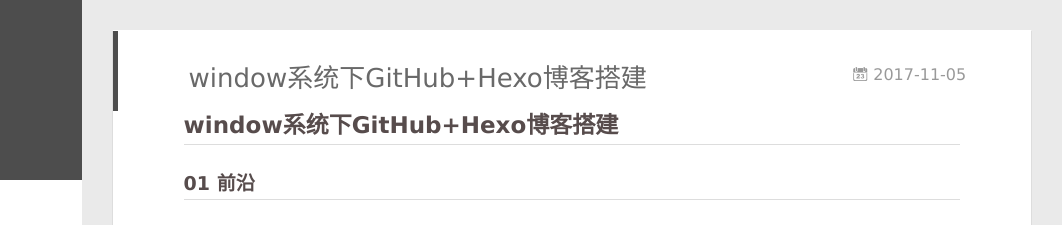
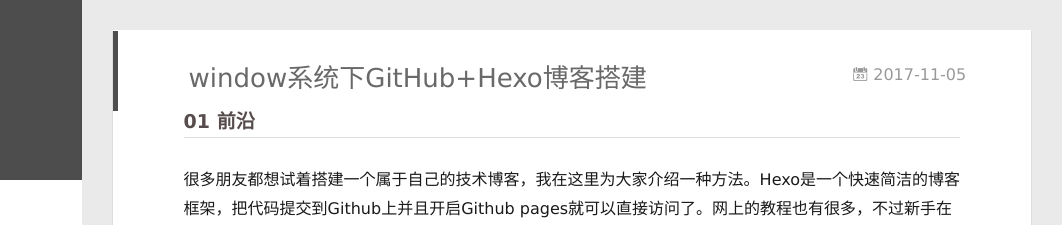
Before and after one commit to edwarder2017/edwarder.github.io, a plain HTML site: page 2017/11/05/hexo/index.html in a window 1280 px wide. Shown: the top 225 px of the page, 218-1280 px from the left. Drawn offline with Linux system fonts and the light colour scheme; a script that the page names is missing.

Commit message:
Site updated: 2017-11-08 11:38:55

```diff
--- a/2017/11/05/hexo/index.html
+++ b/2017/11/05/hexo/index.html
@@ -8,13 +8,13 @@
   <link rel="dns-prefetch" href="http://yoursite.com">
   <title>window系统下GitHub+Hexo博客搭建 | Hexo</title>
   <meta name="viewport" content="width=device-width, initial-scale=1, maximum-scale=1">
-  <meta name="description" content="window系统下GitHub+Hexo博客搭建01 前沿很多朋友都想试着搭建一个属于自己的技术博客，我在这里为大家介绍一种方法。Hexo是一个快速简洁的博客框架，把代码提交到Github上并且开启Github pages就可以直接访问了。网上的教程也有很多，不过新手在搭建的过程中会遇到很多坑，本文为大家规避了一些诸如“nmp速度慢”、“命令错误”等问题，希望可以帮助到大家！ 02 安装环境（no">
+  <meta name="description" content="01 前沿很多朋友都想试着搭建一个属于自己的技术博客，我在这里为大家介绍一种方法。Hexo是一个快速简洁的博客框架，把代码提交到Github上并且开启Github pages就可以直接访问了。网上的教程也有很多，不过新手在搭建的过程中会遇到很多坑，本文为大家规避了一些诸如“nmp速度慢”、“命令错误”等问题，希望可以帮助到大家！ 02 安装环境（node和git） nodejs官网：https:/">
 <meta name="keywords" content="hexo">
 <meta property="og:type" content="article">
 <meta property="og:title" content="window系统下GitHub+Hexo博客搭建">
 <meta property="og:url" content="http://yoursite.com/2017/11/05/hexo/index.html">
 <meta property="og:site_name" content="Hexo">
-<meta property="og:description" content="window系统下GitHub+Hexo博客搭建01 前沿很多朋友都想试着搭建一个属于自己的技术博客，我在这里为大家介绍一种方法。Hexo是一个快速简洁的博客框架，把代码提交到Github上并且开启Github pages就可以直接访问了。网上的教程也有很多，不过新手在搭建的过程中会遇到很多坑，本文为大家规避了一些诸如“nmp速度慢”、“命令错误”等问题，希望可以帮助到大家！ 02 安装环境（no">
+<meta property="og:description" content="01 前沿很多朋友都想试着搭建一个属于自己的技术博客，我在这里为大家介绍一种方法。Hexo是一个快速简洁的博客框架，把代码提交到Github上并且开启Github pages就可以直接访问了。网上的教程也有很多，不过新手在搭建的过程中会遇到很多坑，本文为大家规避了一些诸如“nmp速度慢”、“命令错误”等问题，希望可以帮助到大家！ 02 安装环境（node和git） nodejs官网：https:/">
 <meta property="og:image" content="http://yoursite.com/2017/11/05/hexo/01.png">
 <meta property="og:image" content="http://yoursite.com/2017/11/05/hexo/02.png">
 <meta property="og:image" content="http://yoursite.com/2017/11/05/hexo/03.png">
@@ -25,10 +25,10 @@
 <meta property="og:image" content="http://yoursite.com/2017/11/05/hexo/08.png">
 <meta property="og:image" content="http://yoursite.com/2017/11/05/hexo/09.png">
 <meta property="og:image" content="http://yoursite.com/2017/11/05/hexo/10.png">
-<meta property="og:updated_time" content="2017-11-07T08:28:22.719Z">
+<meta property="og:updated_time" content="2017-11-08T03:37:36.829Z">
 <meta name="twitter:card" content="summary">
 <meta name="twitter:title" content="window系统下GitHub+Hexo博客搭建">
-<meta name="twitter:description" content="window系统下GitHub+Hexo博客搭建01 前沿很多朋友都想试着搭建一个属于自己的技术博客，我在这里为大家介绍一种方法。Hexo是一个快速简洁的博客框架，把代码提交到Github上并且开启Github pages就可以直接访问了。网上的教程也有很多，不过新手在搭建的过程中会遇到很多坑，本文为大家规避了一些诸如“nmp速度慢”、“命令错误”等问题，希望可以帮助到大家！ 02 安装环境（no">
+<meta name="twitter:description" content="01 前沿很多朋友都想试着搭建一个属于自己的技术博客，我在这里为大家介绍一种方法。Hexo是一个快速简洁的博客框架，把代码提交到Github上并且开启Github pages就可以直接访问了。网上的教程也有很多，不过新手在搭建的过程中会遇到很多坑，本文为大家规避了一些诸如“nmp速度慢”、“命令错误”等问题，希望可以帮助到大家！ 02 安装环境（node和git） nodejs官网：https:/">
 <meta name="twitter:image" content="http://yoursite.com/2017/11/05/hexo/01.png">
 
 
@@ -171,7 +171,7 @@
 
     <div class="article-entry" itemprop="articleBody">
 
-        <h2 id="window系统下GitHub-Hexo博客搭建"><a href="#window系统下GitHub-Hexo博客搭建" class="headerlink" title="window系统下GitHub+Hexo博客搭建"></a>window系统下GitHub+Hexo博客搭建</h2><h3 id="01-前沿"><a href="#01-前沿" class="headerlink" title="01 前沿"></a>01 前沿</h3><p>很多朋友都想试着搭建一个属于自己的技术博客，我在这里为大家介绍一种方法。Hexo是一个快速简洁的博客框架，把代码提交到Github上并且开启Github pages就可以直接访问了。网上的教程也有很多，不过新手在搭建的过程中会遇到很多坑，本文为大家规避了一些诸如“nmp速度慢”、“命令错误”等问题，希望可以帮助到大家！</p>
+        <h3 id="01-前沿"><a href="#01-前沿" class="headerlink" title="01 前沿"></a>01 前沿</h3><p>很多朋友都想试着搭建一个属于自己的技术博客，我在这里为大家介绍一种方法。Hexo是一个快速简洁的博客框架，把代码提交到Github上并且开启Github pages就可以直接访问了。网上的教程也有很多，不过新手在搭建的过程中会遇到很多坑，本文为大家规避了一些诸如“nmp速度慢”、“命令错误”等问题，希望可以帮助到大家！</p>
 <h3 id="02-安装环境（node和git）"><a href="#02-安装环境（node和git）" class="headerlink" title="02 安装环境（node和git）"></a>02 安装环境（node和git）</h3><ul>
 <li>nodejs官网：<a href="https://nodejs.org/zh-cn/" target="_blank" rel="external">https://nodejs.org/zh-cn/</a></li>
 <li>git官网：<a href="https://git-scm.com/" target="_blank" rel="external">https://git-scm.com/</a></li>
```
Also changed, not shown: index.html (+1 -1 lines).
